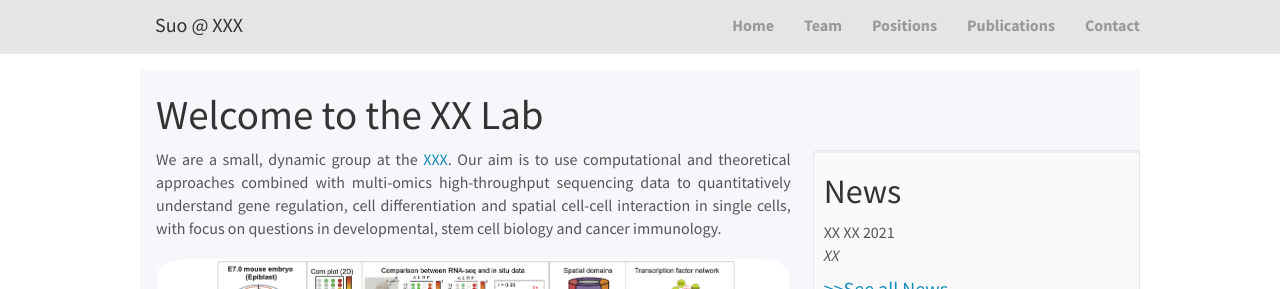
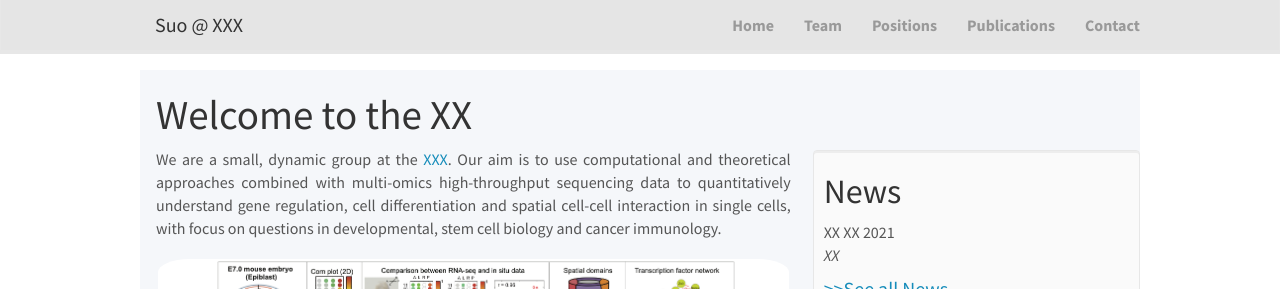
Before and after one commit to suoshengbao/suoshengbao.github.io, a Jekyll site: the page built from _pages/home.md, in a window 1280 px wide and 1151 px high. Shown: the top 289 px of the window. Built offline with Jekyll 4.4.1, drawn with Linux system fonts in a browser that asks for light colours; nearby versions of some CDN libraries.

Commit message:
Update homelay.html

```diff
--- a/_layouts/homelay.html
+++ b/_layouts/homelay.html
@@ -3,7 +3,7 @@ layout: default
 ---
 
   <div id="homeid" class="col-sm-8">
-        <h1>Welcome to the XX Lab</h1>
+        <h1>Welcome to the XX</h1>
 
 	{{ content }}
   </div>
```
